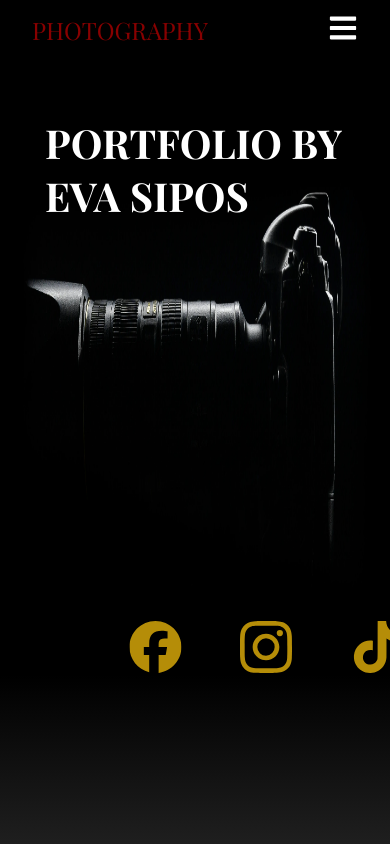
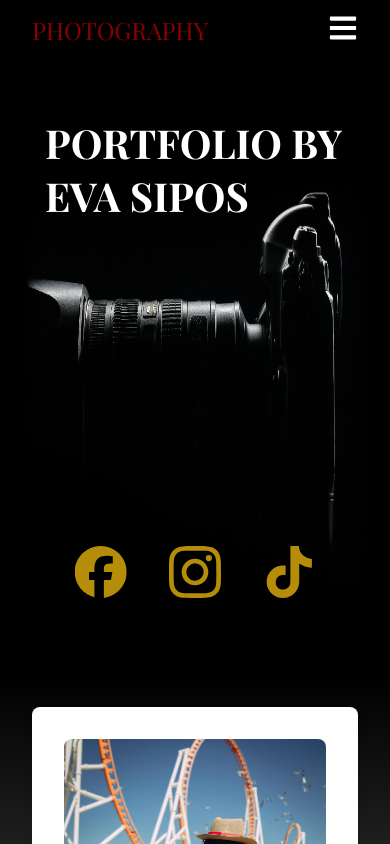
Before and after one commit to FehertoiTamas/photography-portfolio, a Next.js app: page / in a window 390 px wide. Shown: the top 844 px of the page. Built offline with nearby package versions, Linux system fonts and the light colour scheme; a web font is replaced by a local one.

Commit message:
responsive

```diff
--- a/src/components/AboutMe/AboutMe.css
+++ b/src/components/AboutMe/AboutMe.css
@@ -88,7 +88,6 @@
     align-items: flex-start;
   }
 
-
   .about-title {
     font-size: 3rem;
   }
--- a/src/components/AboutMe/AboutMe.jsx
+++ b/src/components/AboutMe/AboutMe.jsx
@@ -13,6 +13,10 @@ const AboutMe = () => {
       // Animációk és trigger-ek gyűjtése
       const animations = [];
 
+      // Ellenőrizzük a képernyőméretet
+      const screenWidth = window.innerWidth;
+
+      if (screen > 768) {
         const aboutImage = document.querySelector(".about-image img");
         const animation1 = gsap.fromTo(
           aboutImage,
@@ -55,6 +59,7 @@ const AboutMe = () => {
           }
         );
         animations.push(animation2);
+      }
 
       // Cleanup funkció a komponens eltávolításakor
       return () => {
--- a/src/components/Hero/Hero.css
+++ b/src/components/Hero/Hero.css
@@ -3,6 +3,10 @@
   height: 100vh;
   position: relative;
   overflow: hidden;
+  display: flex;
+  flex-direction: column;
+  align-items: center;
+  justify-content: center;
 }
 
 .hero-title {
@@ -23,7 +27,8 @@
   gap: 2rem;
   position: absolute;
   top: 92%;
-  left: 40%;
+  left: 50%;
+  transform: translate(-50%, -50%);
 }
 
 .social-icon {
@@ -54,4 +59,8 @@
     height: 80vh;
   }
 
+  .social-icons-wrapper {
+    top: 85%;
+  }
+
 }
--- a/src/components/Hero/Hero.js
+++ b/src/components/Hero/Hero.js
@@ -20,7 +20,7 @@ export default function Hero() {
       // Ellenőrizzük a képernyőméretet
       const screenWidth = window.innerWidth;
 
-      if (screen > 768) {
+      if (screenWidth > 768) {
         const animation1 = gsap.fromTo(
           ".hero-title",
           { opacity: 0, scale: 0 }, // Kezdőállapot
--- a/src/components/Navbar/Navbar.css
+++ b/src/components/Navbar/Navbar.css
@@ -94,8 +94,6 @@
   .navbar ul a {
     font-size: 1.2rem;
   }
-
-  .navbar-text {}
 }
 
 @media (max-width: 480px) {
--- a/src/components/Navbar/Navbar.js
+++ b/src/components/Navbar/Navbar.js
@@ -25,7 +25,7 @@ export default function Navbar() {
       // Ellenőrizzük a képernyőméretet
       const screenWidth = window.innerWidth;
 
-      if (screen > 768) {
+      if (screenWidth > 768) {
         const animation1 = gsap.fromTo(
           ".navbar-text",
           { opacity: 1, scale: 1, transformOrigin: "left bottom" },
@@ -43,8 +43,8 @@ export default function Navbar() {
             },
           }
         );
+        animations.push(animation1);
 
-        animations.push(animation1);
       }
 
       if (screenWidth > 768) {
```
Lines whose indentation alone changed are shown as unchanged.
